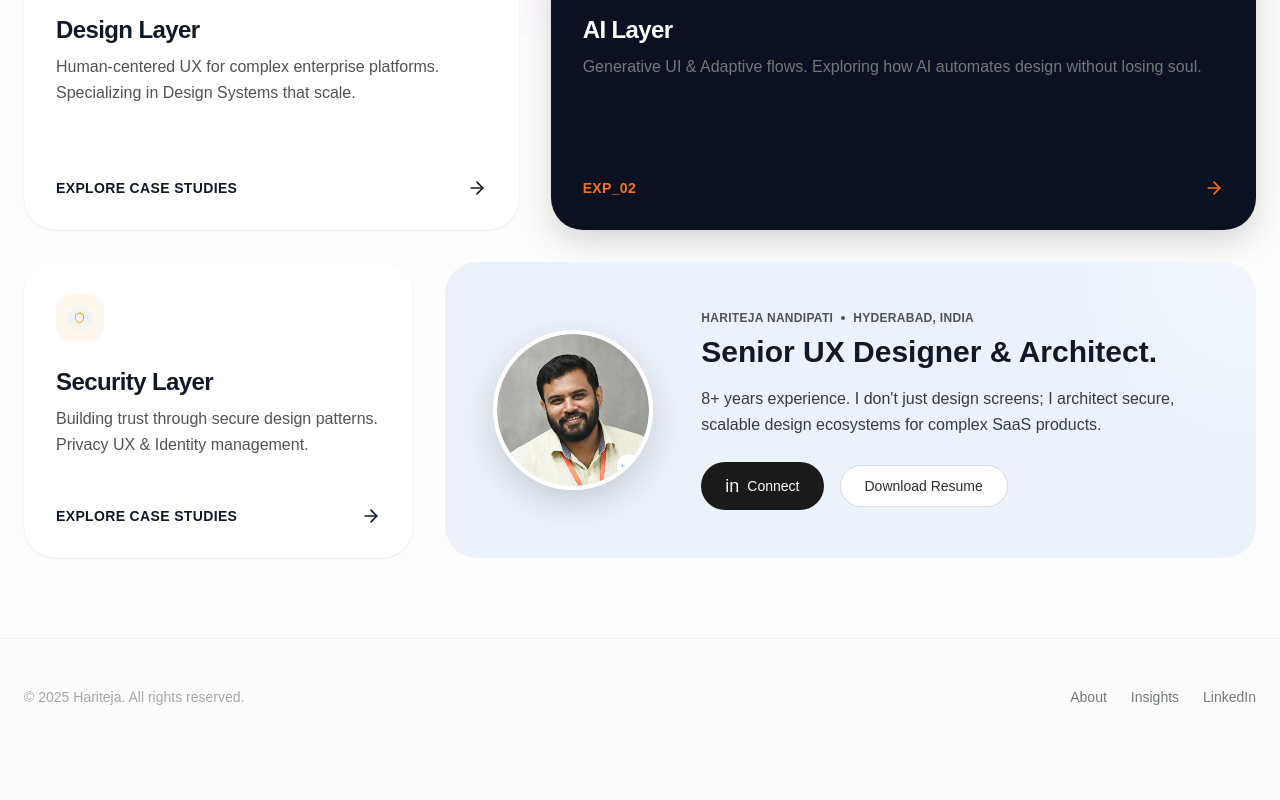
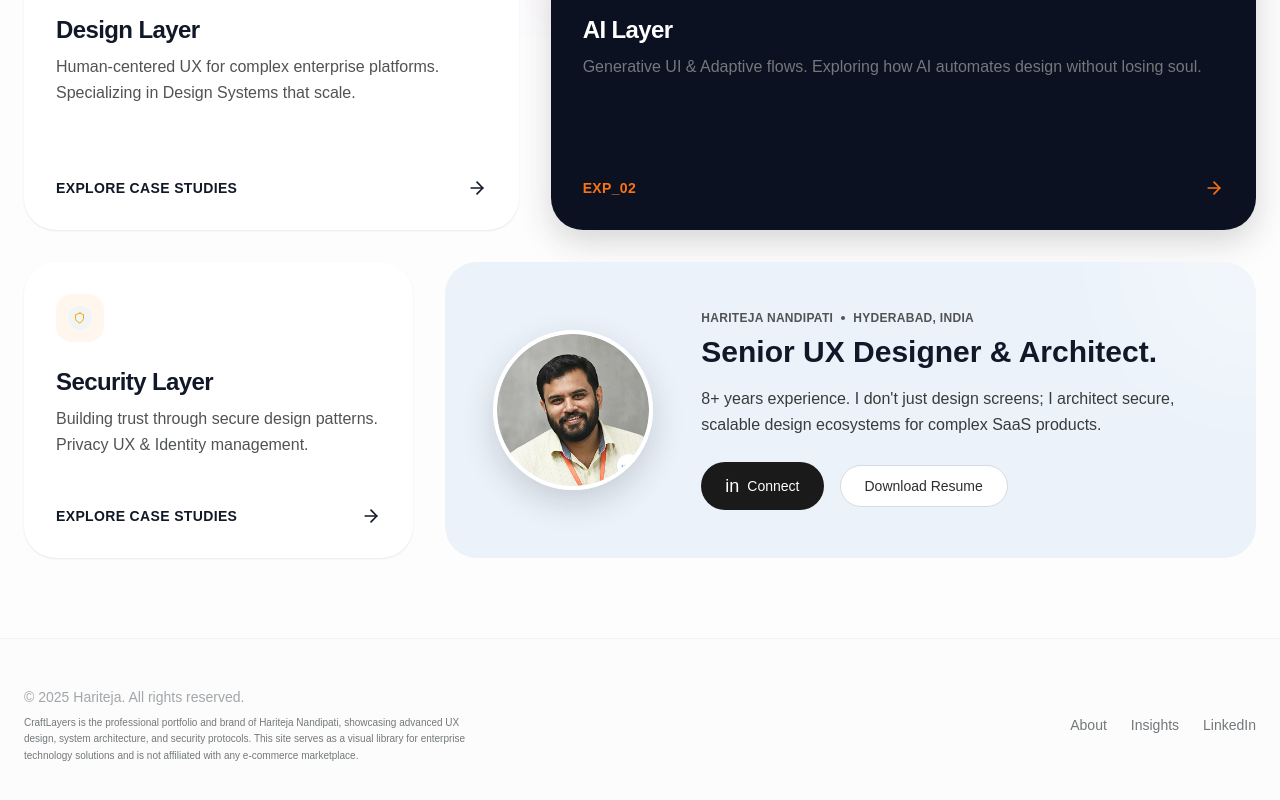
Before and after one commit to Hariteja-CL/craftlayers, a React (Vite) app: page / in a window 1280 px wide. Shown: the part 764-1564 px from the top of the page. Before the commit the page ends 1519 px from the top, so only its background shows below. Built offline with nearby package versions, Linux system fonts and the light colour scheme.

Commit message:
chore(seo): add JSON-LD Person schema, updated metadata, and footer entity definition for disambiguation

```diff
--- a/index.html
+++ b/index.html
@@ -5,7 +5,22 @@
   <meta charset="UTF-8" />
   <link rel="icon" type="image/svg+xml" href="/vite.svg" />
   <meta name="viewport" content="width=device-width, initial-scale=1.0" />
-  <title>CraftLayers | Hariteja Design</title>
+  <title>Hariteja Nandipati | Senior UX Designer & Design Systems Architect</title>
+  <meta name="description"
+    content="Professional portfolio of Hariteja Nandipati. Showcasing expert case studies in Secure UX, Design Systems, and Enterprise Architecture. Not a shop or marketplace." />
+  <script type="application/ld+json">
+    {
+      "@context": "https://schema.org",
+      "@type": "Person",
+      "name": "Hariteja Nandipati",
+      "jobTitle": "Sr UX Designer",
+      "url": "https://craftlayers.com",
+      "sameAs": [
+        "https://www.linkedin.com/in/hariteja-nandipati"
+      ],
+      "description": "A professional portfolio for Senior UX Design and Architecture, specializing in secure, scalable enterprise systems."
+    }
+  </script>
 </head>
 
 <body>
--- a/src/components/layout/Footer.tsx
+++ b/src/components/layout/Footer.tsx
@@ -8,8 +8,13 @@ export function Footer() {
         <footer className="bg-surface border-t border-border-muted py-12">
             <div className="container mx-auto px-6 flex flex-col md:flex-row justify-between items-center gap-6">
                 {/* Copyright */}
-                <div className="text-content-tertiary text-sm">
-                    &copy; {currentYear} Hariteja. All rights reserved.
+                <div className="flex flex-col gap-2 max-w-md text-center md:text-left">
+                    <div className="text-content-tertiary text-sm">
+                        &copy; {currentYear} Hariteja. All rights reserved.
+                    </div>
+                    <p className="text-[10px] text-gray-400 leading-relaxed">
+                        CraftLayers is the professional portfolio and brand of Hariteja Nandipati, showcasing advanced UX design, system architecture, and security protocols. This site serves as a visual library for enterprise technology solutions and is not affiliated with any e-commerce marketplace.
+                    </p>
                 </div>
 
                 {/* Links */}
```
